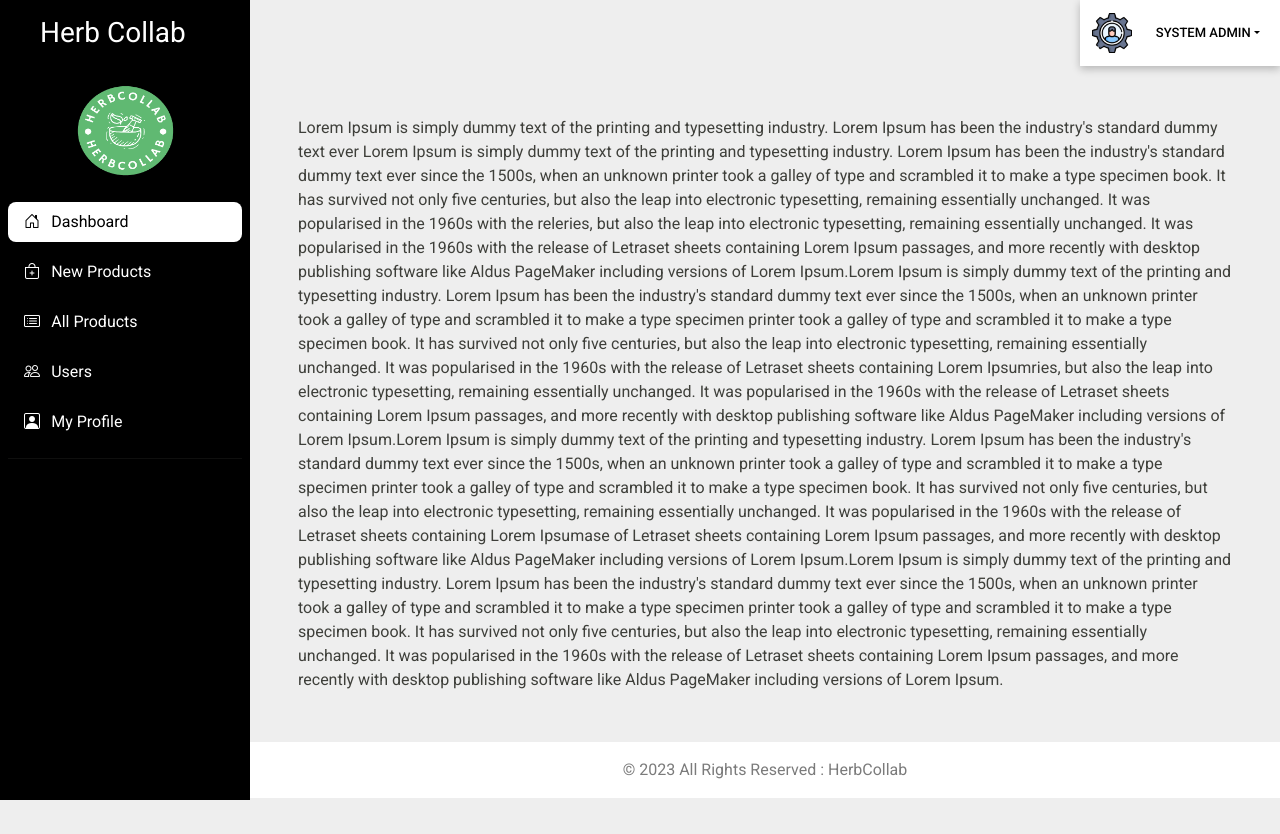
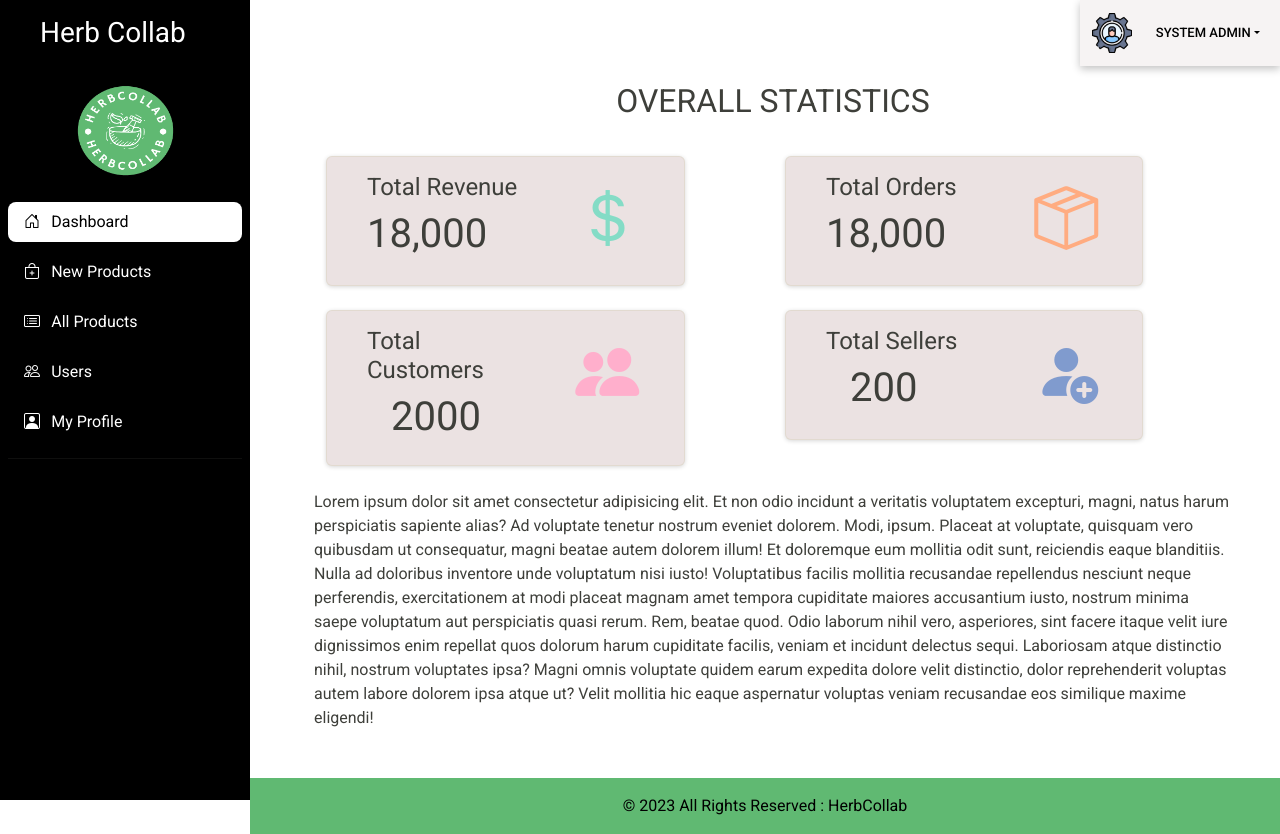
Before and after one commit to AbishekPerera/HerbCollab, a React (Create React App) app in the folder frontend/: page /system/admin-dashboard in a window 1280 px wide. Before the commit the page ends 800 px from the top, so only its background shows below. Built offline with nearby package versions, Linux system fonts and the light colour scheme.

Commit message:
Admin Dashboard Info Card

```diff
--- a/frontend/src/components/Sidebar/Sidebar.css
+++ /dev/null
@@ -1,45 +0,0 @@
-body {
-  background: #eee;
-}
-.main-container {
-  display: flex;
-}
-
-#side-nav {
-  background: #000;
-  min-width: 250px;
-  max-width: 250px;
-}
-
-.logoSideBar {
-  height: 120px;
-  width: 50px;
-  padding-left: 50px;
-}
-
-.imgLogoSideBar {
-  height: 100px;
-  width: 150px;
-}
-
-hr.h-color {
-  background: #d71212;
-}
-
-.sidebar li.active {
-  background: #ffffff;
-  border-radius: 8px;
-}
-
-.sidebar li.active a,
-.sidebar li.active a:hover {
-  color: #000;
-}
-
-.sidebar li a {
-  color: #fff;
-}
-
-li {
-  margin-bottom: 10px;
-}
--- /dev/null
+++ b/frontend/src/components/System/DashInfoCard/DashInfoCard.css
@@ -0,0 +1,13 @@
+/* .cardIcon {
+  height: 100px;
+  width: 100px;
+} */
+
+.card {
+  background-color: rgb(235, 226, 226);
+  box-shadow: rgba(0, 0, 0, 0.16) 0px 1px 4px;
+}
+
+.cardTopic {
+  text-align: center;
+}
--- /dev/null
+++ b/frontend/src/components/System/DashInfoCard/DashInfoCard.jsx
@@ -0,0 +1,128 @@
+import React from "react";
+import "./DashInfoCard.css";
+const DashInfoCard = () => {
+  return (
+    <div>
+      <div class="grey-bg container-fluid">
+        <section id="stats-subtitle">
+          <div class="row">
+            <div class="col-12 mt-3 mb-1">
+              <h2 class="cardTopic text-uppercase">Overall Statistics</h2>
+              <br />
+            </div>
+          </div>
+
+          <div class="row">
+            <div class="col-xl-5 col-md-12">
+              <div class="card overflow-hidden">
+                <div class="card-content">
+                  <div class="card-body cleartfix">
+                    <div className="row">
+                      <div className="col-8">
+                        <div class="media-body px-4">
+                          <h4>Total Revenue</h4>
+                        </div>
+                        <div class="align-self-center px-4">
+                          <h1>18,000</h1>
+                        </div>
+                      </div>
+                      <div className="cardIcon col-4">
+                        <i
+                          class="bi bi-currency-dollar"
+                          style={{ fontSize: "4rem", color: "#84dcc6" }}
+                        ></i>
+                      </div>
+                    </div>
+                  </div>
+                </div>
+              </div>
+            </div>
+
+            <div class="col-xl-1 col-md-12"></div>
+
+            <div class="col-xl-5 col-md-12">
+              <div class="card overflow-hidden">
+                <div class="card-content">
+                  <div class="card-body cleartfix">
+                    <div className="row">
+                      <div className="col-8">
+                        <div class="media-body px-4">
+                          <h4>Total Orders</h4>
+                        </div>
+                        <div class="align-self-center px-4">
+                          <h1>18,000</h1>
+                        </div>
+                      </div>
+                      <div className="cardIcon col-4">
+                        <i
+                          class="bi bi-box-seam"
+                          style={{ fontSize: "4rem", color: "#ffac81" }}
+                        ></i>
+                      </div>
+                    </div>
+                  </div>
+                </div>
+              </div>
+            </div>
+          </div>
+          <br />
+          <div class="row">
+            <div class="col-xl-5 col-md-12">
+              <div class="card overflow-hidden">
+                <div class="card-content">
+                  <div class="card-body cleartfix">
+                    <div className="row">
+                      <div className="col-8">
+                        <div class="media-body px-4">
+                          <h4>Total Customers</h4>
+                        </div>
+                        <div class="align-self-center px-5">
+                          <h1>2000</h1>
+                        </div>
+                      </div>
+                      <div className="cardIcon col-4">
+                        <i
+                          class="bi bi-people-fill"
+                          style={{ fontSize: "4rem", color: "#ffafcc" }}
+                        ></i>
+                      </div>
+                    </div>
+                  </div>
+                </div>
+              </div>
+            </div>
+
+            <div class="col-xl-1 col-md-12"></div>
+
+            <div class="col-xl-5 col-md-12">
+              <div class="card overflow-hidden">
+                <div class="card-content">
+                  <div class="card-body cleartfix">
+                    <div className="row">
+                      <div className="col-8">
+                        <div class="media-body px-4">
+                          <h4>Total Sellers</h4>
+                        </div>
+                        <div class="align-self-center px-5">
+                          <h1>200</h1>
+                        </div>
+                      </div>
+                      <div className="cardIcon col-4">
+                        <i
+                          class="bi bi-person-fill-add"
+                          style={{ fontSize: "4rem", color: "#809bce" }}
+                        ></i>
+                      </div>
+                    </div>
+                  </div>
+                </div>
+              </div>
+            </div>
+          </div>
+        </section>
+      </div>
+    </div>
+  );
+};
+
+export default DashInfoCard;
--- a/frontend/src/components/System/SystemFooter/SystemFooter.jsx
+++ b/frontend/src/components/System/SystemFooter/SystemFooter.jsx
@@ -5,9 +5,9 @@ const SystemFooter = () => {
     <div>
       <footer className="bg-light text-center text-white">
         {/* <!-- Copyright --> */}
-        {/* <div className="text-center p-3" style={{ backgroundColor: "#60b972" }}> */}
-        <div className="text-center p-3" style={{ backgroundColor: "white" }}>
-          <span className="" style={{ color: "#7B7B7B" }}>
+        <div className="text-center p-3" style={{ backgroundColor: "#60b972" }}>
+          {/* <div className="text-center p-3" style={{ backgroundColor: "white" }}> */}
+          <span className="" style={{ color: "black" }}>
             © 2023 All Rights Reserved : HerbCollab
           </span>
         </div>
--- a/frontend/src/components/System/SystemNavBar/SystemNav.css
+++ b/frontend/src/components/System/SystemNavBar/SystemNav.css
@@ -8,5 +8,5 @@
 
 .subNavContainer {
   box-shadow: rgba(0, 0, 0, 0.24) 0px 3px 8px;
-  background-color: white;
+  background-color: rgb(246, 243, 243);
 }
--- a/frontend/src/pages/System/Admin/Dashboard.css
+++ b/frontend/src/pages/System/Admin/Dashboard.css
@@ -16,7 +16,10 @@
 }
 
 .content {
-  padding: 3rem;
+  padding-top: 0rem;
+  padding-bottom: 3rem;
+  padding-left: 4rem;
+  padding-right: 3rem;
   /* background-color: white !important; */
 }
 
--- a/frontend/src/pages/System/Admin/Dashboard.jsx
+++ b/frontend/src/pages/System/Admin/Dashboard.jsx
@@ -1,8 +1,9 @@
 import React from "react";
-import Sidebar from "../../../components/Sidebar/Sidebar";
+import Sidebar from "../../../components/System/Sidebar/Sidebar";
 import "./Dashboard.css";
 import SystemNav from "../../../components/System/SystemNavBar/SystemNav";
 import SystemFooter from "../../../components/System/SystemFooter/SystemFooter";
+import DashInfoCard from "../../../components/System/DashInfoCard/DashInfoCard";
 
 const Dashboard = () => {
   return (
@@ -16,51 +17,25 @@ const Dashboard = () => {
           <SystemNav />
         </div>
         <div className="content">
-          Lorem Ipsum is simply dummy text of the printing and typesetting
-          industry. Lorem Ipsum has been the industry's standard dummy text ever
-          Lorem Ipsum is simply dummy text of the printing and typesetting
-          industry. Lorem Ipsum has been the industry's standard dummy text ever
-          since the 1500s, when an unknown printer took a galley of type and
-          scrambled it to make a type specimen book. It has survived not only
-          five centuries, but also the leap into electronic typesetting,
-          remaining essentially unchanged. It was popularised in the 1960s with
-          the releries, but also the leap into electronic typesetting, remaining
-          essentially unchanged. It was popularised in the 1960s with the
-          release of Letraset sheets containing Lorem Ipsum passages, and more
-          recently with desktop publishing software like Aldus PageMaker
-          including versions of Lorem Ipsum.Lorem Ipsum is simply dummy text of
-          the printing and typesetting industry. Lorem Ipsum has been the
-          industry's standard dummy text ever since the 1500s, when an unknown
-          printer took a galley of type and scrambled it to make a type specimen
-          printer took a galley of type and scrambled it to make a type specimen
-          book. It has survived not only five centuries, but also the leap into
-          electronic typesetting, remaining essentially unchanged. It was
-          popularised in the 1960s with the release of Letraset sheets
-          containing Lorem Ipsumries, but also the leap into electronic
-          typesetting, remaining essentially unchanged. It was popularised in
-          the 1960s with the release of Letraset sheets containing Lorem Ipsum
-          passages, and more recently with desktop publishing software like
-          Aldus PageMaker including versions of Lorem Ipsum.Lorem Ipsum is
-          simply dummy text of the printing and typesetting industry. Lorem
-          Ipsum has been the industry's standard dummy text ever since the
-          1500s, when an unknown printer took a galley of type and scrambled it
-          to make a type specimen printer took a galley of type and scrambled it
-          to make a type specimen book. It has survived not only five centuries,
-          but also the leap into electronic typesetting, remaining essentially
-          unchanged. It was popularised in the 1960s with the release of
-          Letraset sheets containing Lorem Ipsumase of Letraset sheets
-          containing Lorem Ipsum passages, and more recently with desktop
-          publishing software like Aldus PageMaker including versions of Lorem
-          Ipsum.Lorem Ipsum is simply dummy text of the printing and typesetting
-          industry. Lorem Ipsum has been the industry's standard dummy text ever
-          since the 1500s, when an unknown printer took a galley of type and
-          scrambled it to make a type specimen printer took a galley of type and
-          scrambled it to make a type specimen book. It has survived not only
-          five centuries, but also the leap into electronic typesetting,
-          remaining essentially unchanged. It was popularised in the 1960s with
-          the release of Letraset sheets containing Lorem Ipsum passages, and
-          more recently with desktop publishing software like Aldus PageMaker
-          including versions of Lorem Ipsum.
+          <DashInfoCard />
+          <br />
+          Lorem ipsum dolor sit amet consectetur adipisicing elit. Et non odio
+          incidunt a veritatis voluptatem excepturi, magni, natus harum
+          perspiciatis sapiente alias? Ad voluptate tenetur nostrum eveniet
+          dolorem. Modi, ipsum. Placeat at voluptate, quisquam vero quibusdam ut
+          consequatur, magni beatae autem dolorem illum! Et doloremque eum
+          mollitia odit sunt, reiciendis eaque blanditiis. Nulla ad doloribus
+          inventore unde voluptatum nisi iusto! Voluptatibus facilis mollitia
+          recusandae repellendus nesciunt neque perferendis, exercitationem at
+          modi placeat magnam amet tempora cupiditate maiores accusantium iusto,
+          nostrum minima saepe voluptatum aut perspiciatis quasi rerum. Rem,
+          beatae quod. Odio laborum nihil vero, asperiores, sint facere itaque
+          velit iure dignissimos enim repellat quos dolorum harum cupiditate
+          facilis, veniam et incidunt delectus sequi. Laboriosam atque
+          distinctio nihil, nostrum voluptates ipsa? Magni omnis voluptate
+          quidem earum expedita dolore velit distinctio, dolor reprehenderit
+          voluptas autem labore dolorem ipsa atque ut? Velit mollitia hic eaque
+          aspernatur voluptas veniam recusandae eos similique maxime eligendi!
         </div>
         <SystemFooter />
       </div>
```
Also changed, not shown: frontend/src/components/Sidebar/Sidebar.jsx (deleted, +0 -75 lines).
